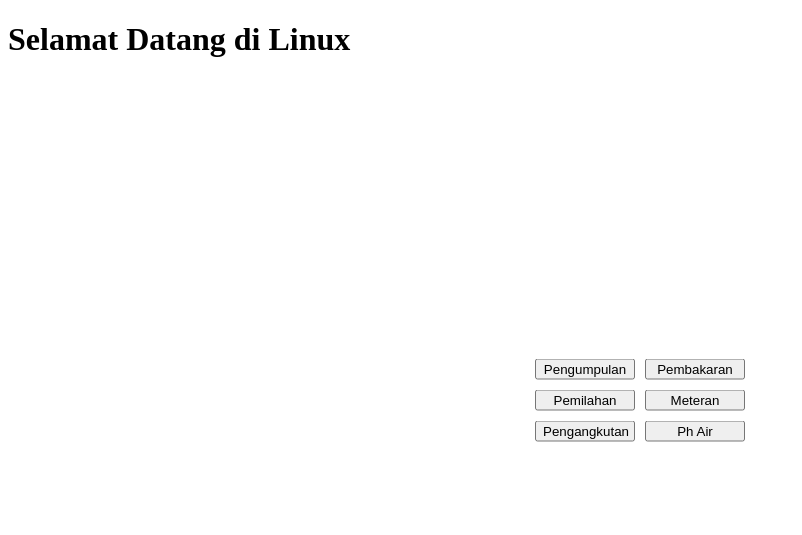
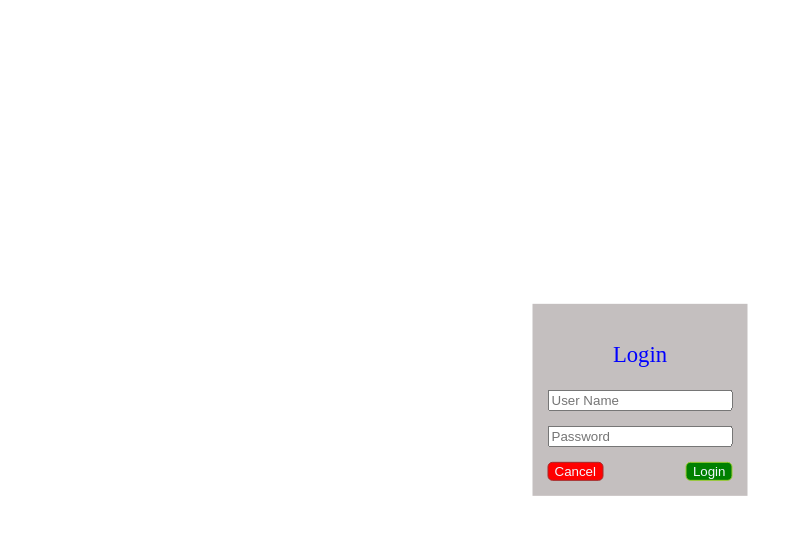
Before and after one commit to marojaha/baruLinux, a PHP site: page / in a window 1280 px wide. Shown: the top 535 px of the page, without its empty margins (0-802 px from the left). Run offline with PHP 8.4, Linux system fonts and the light colour scheme.

Commit message:
merubah total index.php dan css

```diff
--- a/index.php
+++ b/index.php
@@ -8,26 +8,18 @@
     <link rel="stylesheet" href="style.css">
 </head>
 <body>
-    <h1>Selamat Datang di Linux</h1>
+
     <div class="container">
-      <div class="container-menu">
-      <button class="menu">Pengumpulan</button>
-      <button class="menu">Pembakaran</button>
-      <button class="menu">Pemilahan</button>
-      <button class="menu">Meteran</button>
-      <button class="menu">Pengangkutan</button>
-      <button class="menu">Ph Air</button>
+      <p id="judulLogin">Login</p>
+      <div class="form-container">
+        <input type="text" id="userName" placeholder="User Name">
+        <input type="password" id="password" placeholder="Password">
       </div>
-      <div class="container-kumpul">
-        <button class="m-kumpul">Sampah</button>
-        <button class="m-kumpul">Limbah Cair</button>
-        <button class="m-kumpul">Limbah B3</button>
+      <div class="controller">
+        <button id="cancel">Cancel</button>
+        <button id="login">Login</button>
       </div>
-      <div class="container-angkut">
-        <button class="m-angkut">Sampah</button>
-        <button class="m-angkut">Limbah B3</button>
 
-      </div>
     </div>
     <script src="script.js" ></script>
 </body>
--- a/style.css
+++ b/style.css
@@ -3,15 +3,41 @@
     top: 50%;
     left: 50%;
     transform: translate(-50%, -50%);
+    background: rgb(196, 191, 191);
+    padding: 15px;
 }
-.container-menu {
-    display: grid;
-    grid-template-columns: 100px 100px;
-    gap: 10px;
+
+.form-container {
+    color: white;
 }
-.container-kumpul {
-    display: none;
+
+input {
+    display: block;
+    margin-top: 15px;
 }
-.container-angkut {
-    display: none;
+
+.controller {
+    margin-top: 15px;
+    display: flex;
+    justify-content: space-between;
 }
+
+#judulLogin {
+    color: blue;
+    text-align: center;
+    font-size: .6cm
+}
+
+#cancel {
+    background: red;
+    color: aliceblue;
+    border-radius: 5px;
+    border: 1px solid brown;
+}
+
+#login {
+    background: green;
+    color: aliceblue;
+    border-radius: 5px;
+    border: 1px solid yellowgreen;
+}
```
